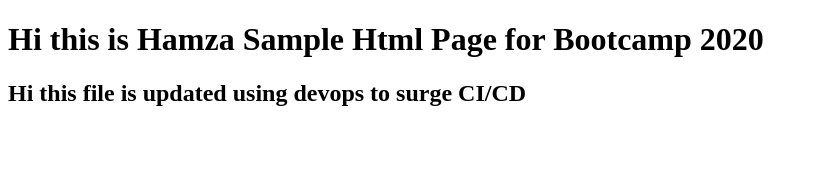
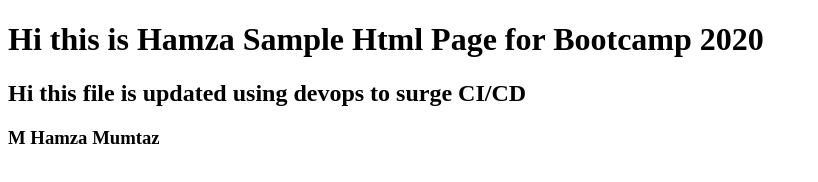
Before and after one commit to muhamamdhamzamumtaz/bootcamp2020, a plain HTML site: page index.html in a window 1280 px wide. Shown: the whole page, without its empty margins (0-818 px from the left). Drawn offline with Linux system fonts and the light colour scheme.

Commit message:
Update index.html

```diff
--- a/index.html
+++ b/index.html
@@ -8,5 +8,6 @@
 <body>
     <h1>Hi this is Hamza Sample Html Page for Bootcamp 2020</h1>
     <h2>Hi this file is updated using devops to surge CI/CD</h2>
+    <h3>M Hamza Mumtaz</h3>
 </body>
 </html>
```
